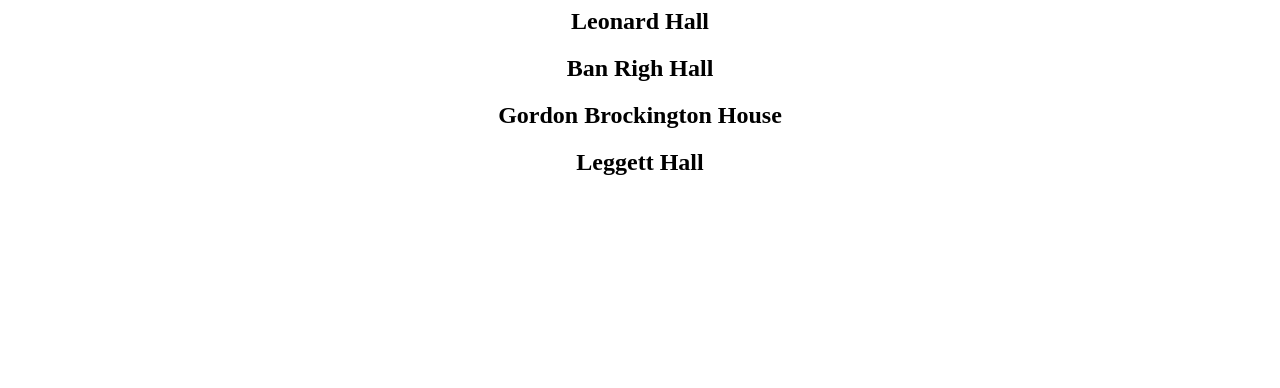
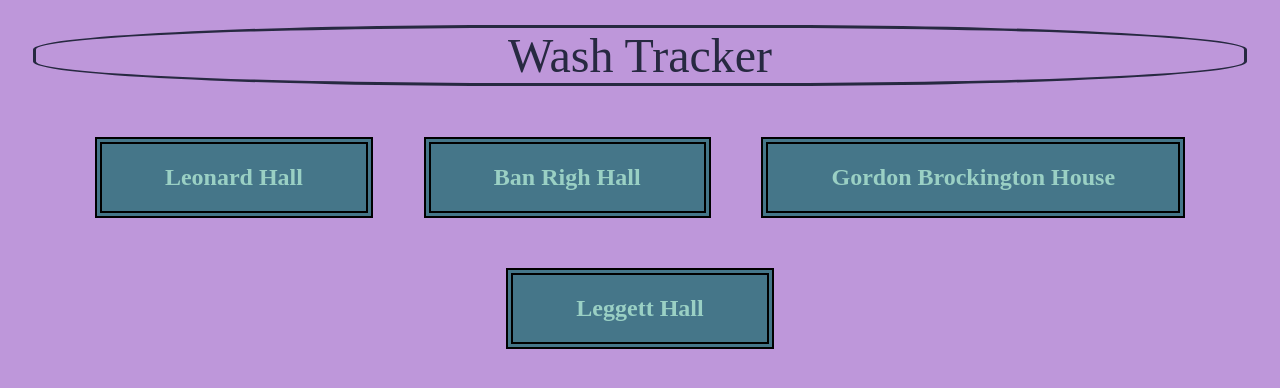
Before and after one commit to ElkaRavenwood/Wash-Tracker, a plain HTML site: page index.html in a window 1280 px wide. Drawn offline with Linux system fonts and the light colour scheme.

Commit message:
Basic styling elements

```diff
--- a/index.html
+++ b/index.html
@@ -1,11 +1,15 @@
 <html>
 	<head>
 		<meta charset="utf-8">
+		<meta content="width=device-width, initial-scale=1" name="viewport" />
 		<title>Wash Tracker</title>
 		<script src="script.js" defer="true"></script>
 		<link rel="stylesheet" href="style.css"/>
 	</head>
 	<body>
+		<header>
+			Wash Tracker
+		</header>
 		<section>
 
 		</section>
--- a/style.css
+++ b/style.css
@@ -1,10 +1,28 @@
 body {
 	text-align: center;
+	background-color: #be97da;
+}
+
+header {
+	font-size: 3em;
+	border-style: solid;
+	border-radius: 40%;
+	margin: 2%;
+	color: #272941;
 }
 
 /* For building divs*/
 .building {
-
+	background-color: #457689;
+	border-color: black;
+	border-style: double;
+	border-width: 7;
+	color: #9ad0c4;
+	max-width: 90%;
+	display: inline-block;
+	margin: 2%;
+	padding-left: 5%;
+	padding-right: 5%;
 }
 
 .washers {
@@ -26,7 +44,15 @@ body {
 
 /* For washer divs */
 .t , .f {
-	width: 10%;
+	min-width: 10%;
 	margin: 2%;
+	padding: 1%;
 	border-radius: 10%;
 }
+
+@media (max-width: 500px) {
+
+	h1 {
+		font-size: 2em;
+	}
+}
```
